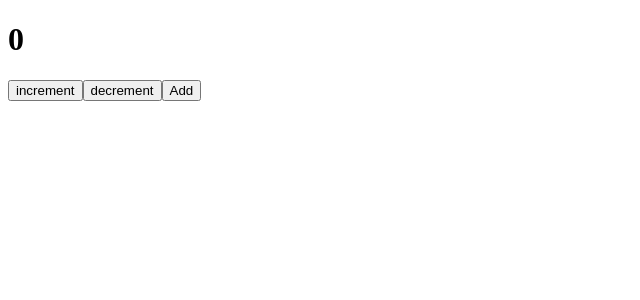
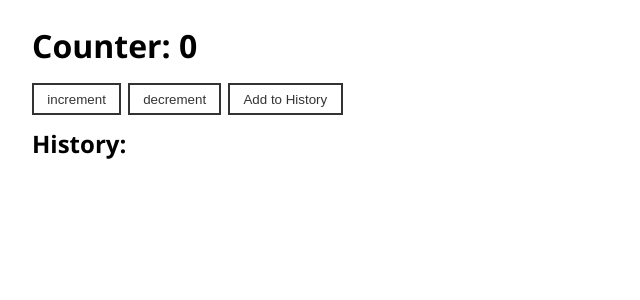
Before and after one commit to HoangNguyen-CA-old/redux-basics, a React (Create React App) app: page / in a window 1280 px wide. Shown: the top 300 px of the page, without its empty margins (0-640 px from the left). Built offline with nearby package versions, Linux system fonts and the light colour scheme.

Commit message:
added basic styling to app using styled-components

```diff
--- a/src/App.js
+++ b/src/App.js
@@ -1,11 +1,16 @@
 import React from 'react';
 import Counter from './containers/Counter';
+import styled from 'styled-components';
+
+const Wrapper = styled.div`
+  margin: 1.5em 2em;
+`;
 
 function App() {
   return (
-    <div>
+    <Wrapper>
       <Counter></Counter>
-    </div>
+    </Wrapper>
   );
 }
 
--- a/src/components/Controls.js
+++ b/src/components/Controls.js
@@ -1,10 +1,20 @@
 import React from 'react';
+import styled from 'styled-components';
+
+const Button = styled.button`
+  background-color: white;
+  color: #333;
+  border: 2px solid #333;
+  padding: 0.5em 1em;
+  cursor: pointer;
+  margin-right: 0.5em;
+`;
 
 const Controls = (props) => {
   return (
     <>
-      <button onClick={props.onIncrementCounter}>increment</button>
-      <button onClick={props.onDecrementCounter}>decrement</button>
+      <Button onClick={props.onIncrementCounter}>increment</Button>
+      <Button onClick={props.onDecrementCounter}>decrement</Button>
     </>
   );
 };
--- a/src/components/History.js
+++ b/src/components/History.js
@@ -1,14 +1,37 @@
 import React from 'react';
+import styled from 'styled-components';
+
+const ListItem = styled.li`
+  list-style: none;
+  display: inline-block;
+  padding: 0.2em 0.5em;
+  border-radius: 3px;
+  cursor: pointer;
+  margin: 0.5em 0.3em;
+
+  background-color: red;
+  color: white;
+  font-size: 1.2rem;
+`;
+
+const Header = styled.h2`
+  font-size: 1.5rem;
+  margin-top: 0.5em;
+  margin-bottom: 0.3em;
+`;
 
 const History = (props) => {
   return (
-    <ul>
-      {props.history.map((item) => (
-        <li key={item.id} onClick={() => props.removed(item.id)}>
-          {item.value}
-        </li>
-      ))}
-    </ul>
+    <>
+      <Header>History:</Header>
+      <ul>
+        {props.history.map((item) => (
+          <ListItem key={item.id} onClick={() => props.removed(item.id)}>
+            {item.value}
+          </ListItem>
+        ))}
+      </ul>
+    </>
   );
 };
 
--- a/src/containers/Counter.js
+++ b/src/containers/Counter.js
@@ -2,6 +2,7 @@ import React, { Component } from 'react';
 import { connect } from 'react-redux';
 import Controls from '../components/Controls';
 import History from '../components/History';
+import styled from 'styled-components';
 
 import {
   INCREMENT,
@@ -10,18 +11,32 @@ import {
   REMOVE_HISTORY,
 } from '../store/actionTypes';
 
+const Button = styled.button`
+  background-color: white;
+  color: #333;
+  border: 2px solid #333;
+  padding: 0.5em 1em;
+  cursor: pointer;
+  margin-right: 0.5em;
+`;
+
+const Title = styled.h1`
+  font-size: 2rem;
+  margin-bottom: 0.5em;
+`;
+
 class Counter extends Component {
   render() {
     return (
       <>
-        <h1>{this.props.counter}</h1>
+        <Title>Counter: {this.props.counter}</Title>
         <Controls
           onIncrementCounter={this.props.onIncrementCounter}
           onDecrementCounter={this.props.onDecrementCounter}
         ></Controls>
-        <button onClick={() => this.props.addHistory(this.props.counter)}>
-          Add
-        </button>
+        <Button onClick={() => this.props.addHistory(this.props.counter)}>
+          Add to History
+        </Button>
         <History
           history={this.props.history}
           removed={this.props.removeHistory}
--- /dev/null
+++ b/src/index.css
@@ -0,0 +1,8 @@
+* {
+  margin: 0;
+  padding: 0;
+}
+
+html {
+  font-family: 'Segoe UI', Tahoma, Geneva, Verdana, sans-serif;
+}
--- a/src/index.js
+++ b/src/index.js
@@ -4,6 +4,7 @@ import { createStore } from 'redux';
 import { Provider } from 'react-redux';
 
 import App from './App';
+import './index.css';
 
 import reducer from './store/reducers/index';
 
```
